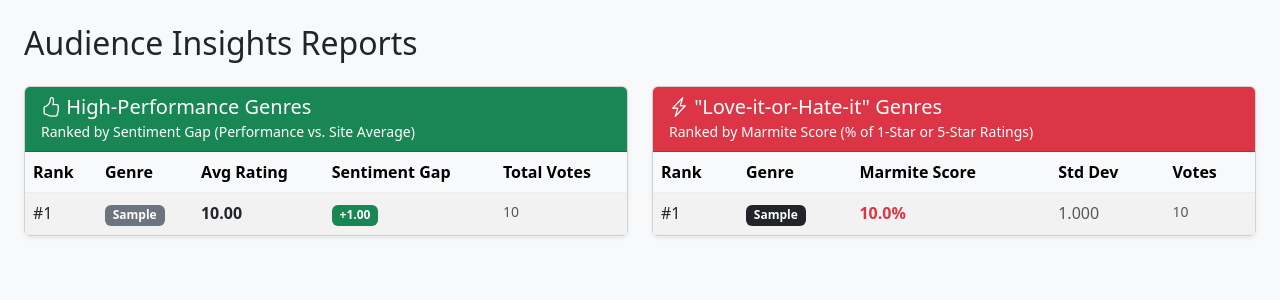
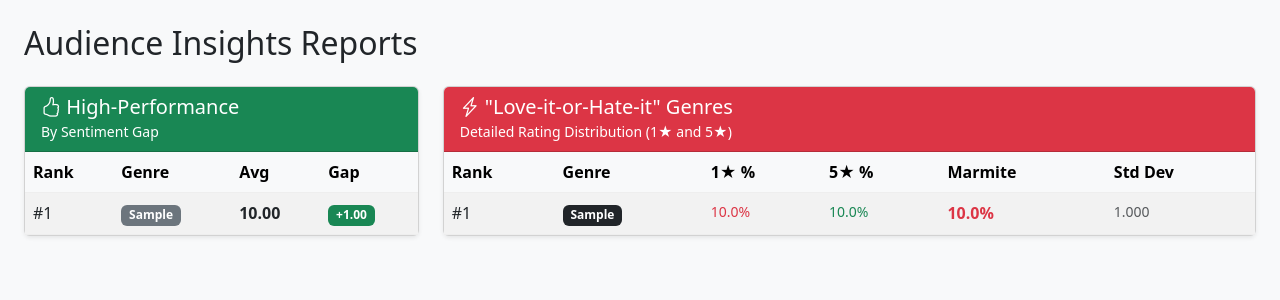
Before and after one commit to ianL123/COMP0022-database_project, a Flask app: page /reports in a window 1280 px wide. Shown: the part 56-356 px from the top of the page. Run offline with Flask 3, Linux system fonts and the light colour scheme; tables that the repository leaves empty hold one stand-in row (values such as "Sample post").

Commit message:
added 1* and 5* ratings respectively

```diff
--- a/analytics.py
+++ b/analytics.py
@@ -33,6 +33,8 @@ def get_genre_polarization(db_session):
         SELECT
             genre,
             marmite_score,
+            (count_1s * 100.0 / total_votes) as pct_1s,
+            (count_5s * 100.0 / total_votes) as pct_5s,
             std_dev,
             total_votes
         FROM genre_stats_summary
@@ -40,7 +42,7 @@ def get_genre_polarization(db_session):
         LIMIT 20
     """
     try:
-        # Returns: (Genre, % Extremes, StdDev, Volume)
+        # Returns: (genre, marmite, pct_1s, pct_2s, pct_3s, pct_4s, pct_5s, std_dev, total_votes)
         return db_session.execute(text(sql)).fetchall()
     except Exception as e:
         print(f"Error in polarization report: {e}")
--- a/templates/reports.html
+++ b/templates/reports.html
@@ -30,12 +30,12 @@
         <h2 class="mb-4">Audience Insights Reports</h2>
 
         <div class="row">
-            <div class="col-md-6 mb-4">
+            <div class="col-md-4 mb-4">
                 <div class="card shadow-sm h-100">
                     <div class="card-header bg-success text-white d-flex justify-content-between align-items-center">
                         <div>
-                            <h5 class="mb-0"><i class="bi bi-hand-thumbs-up"></i> High-Performance Genres</h5>
-                            <small>Ranked by Sentiment Gap (Performance vs. Site Average)</small>
+                            <h5 class="mb-0"><i class="bi bi-hand-thumbs-up"></i> High-Performance</h5>
+                            <small>By Sentiment Gap</small>
                         </div>
                     </div>
                     <div class="card-body p-0">
@@ -44,9 +44,8 @@
                                 <tr>
                                     <th>Rank</th>
                                     <th>Genre</th>
-                                    <th>Avg Rating</th>
-                                    <th>Sentiment Gap</th>
-                                    <th>Total Votes</th>
+                                    <th>Avg</th>
+                                    <th>Gap</th>
                                 </tr>
                             </thead>
                             <tbody>
@@ -62,10 +61,9 @@
                                             {{ "+" if row.sentiment_gap > 0 }}{{ "%.2f"|format(row.sentiment_gap) }}
                                         </span>
                                     </td>
-                                    <td class="text-muted small">{{ "{:,}".format(row.total_votes) }}</td>
                                 </tr>
                                 {% else %}
-                                <tr><td colspan="5" class="p-3 text-center">No data available. Run preprocessor and restart DB.</td></tr>
+                                <tr><td colspan="4" class="p-3 text-center">No data available.</td></tr>
                                 {% endfor %}
                             </tbody>
                         </table>
@@ -73,11 +71,11 @@
                 </div>
             </div>
 
-            <div class="col-md-6 mb-4">
+            <div class="col-md-8 mb-4">
                 <div class="card shadow-sm h-100">
                     <div class="card-header bg-danger text-white">
                         <h5 class="mb-0"><i class="bi bi-lightning-charge"></i> "Love-it-or-Hate-it" Genres</h5>
-                        <small>Ranked by Marmite Score (% of 1-Star or 5-Star Ratings)</small>
+                        <small>Detailed Rating Distribution (1★ and 5★)</small>
                     </div>
                     <div class="card-body p-0">
                         <table class="table table-striped table-hover mb-0">
@@ -85,9 +83,10 @@
                                 <tr>
                                     <th>Rank</th>
                                     <th>Genre</th>
-                                    <th>Marmite Score</th>
+                                    <th>1★ %</th>
+                                    <th>5★ %</th>
+                                    <th>Marmite</th>
                                     <th>Std Dev</th>
-                                    <th>Votes</th>
                                 </tr>
                             </thead>
                             <tbody>
@@ -97,14 +96,15 @@
                                     <td>
                                         <span class="badge bg-dark">{{ row.genre }}</span>
                                     </td>
+                                    <td class="text-danger small">{{ "%.1f"|format(row.pct_1s) }}%</td>
+                                    <td class="text-success small">{{ "%.1f"|format(row.pct_5s) }}%</td>
                                     <td class="fw-bold text-danger">
                                         {{ "%.1f"|format(row.marmite_score) }}%
                                     </td>
-                                    <td class="text-muted">{{ "%.3f"|format(row.std_dev) }}</td>
-                                    <td class="text-muted small">{{ "{:,}".format(row.total_votes) }}</td>
+                                    <td class="text-muted small">{{ "%.3f"|format(row.std_dev) }}</td>
                                 </tr>
                                 {% else %}
-                                <tr><td colspan="5" class="p-3 text-center">No data available. Run preprocessor and restart DB.</td></tr>
+                                <tr><td colspan="6" class="p-3 text-center">No data available.</td></tr>
                                 {% endfor %}
                             </tbody>
                         </table>
```
Also changed, not shown: init.sql (+7 -2 lines), scripts/preprocess.py (+24 -7 lines).
